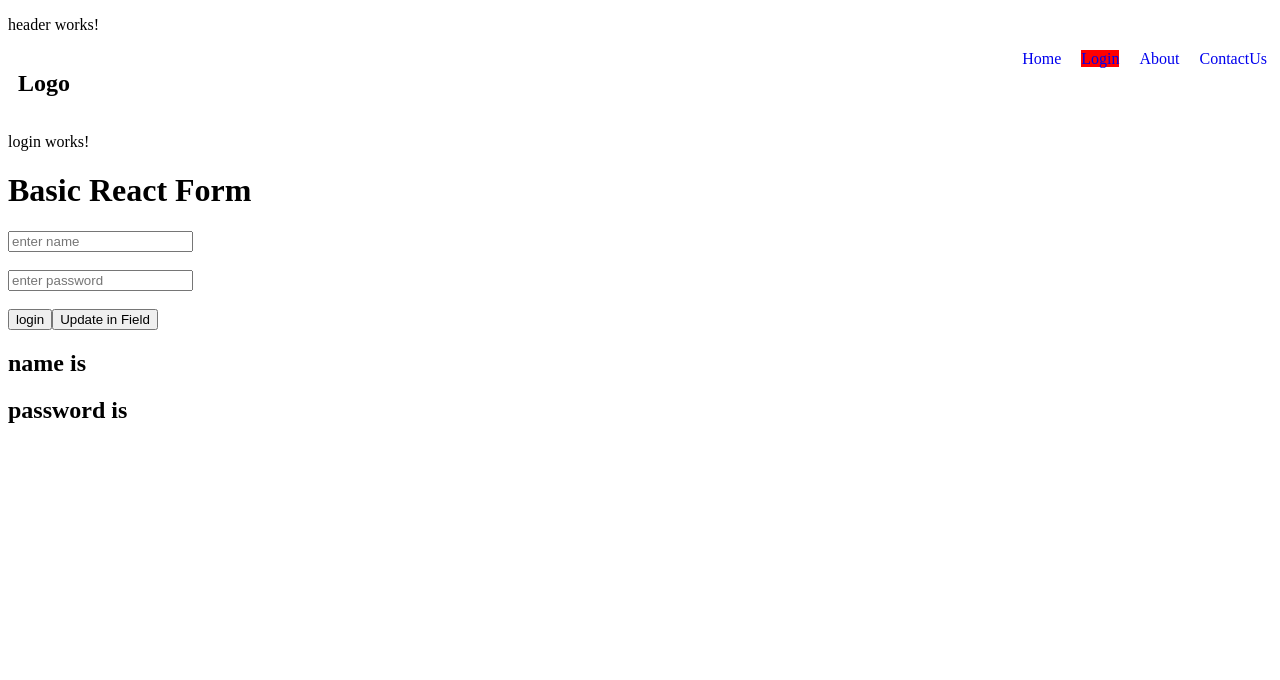
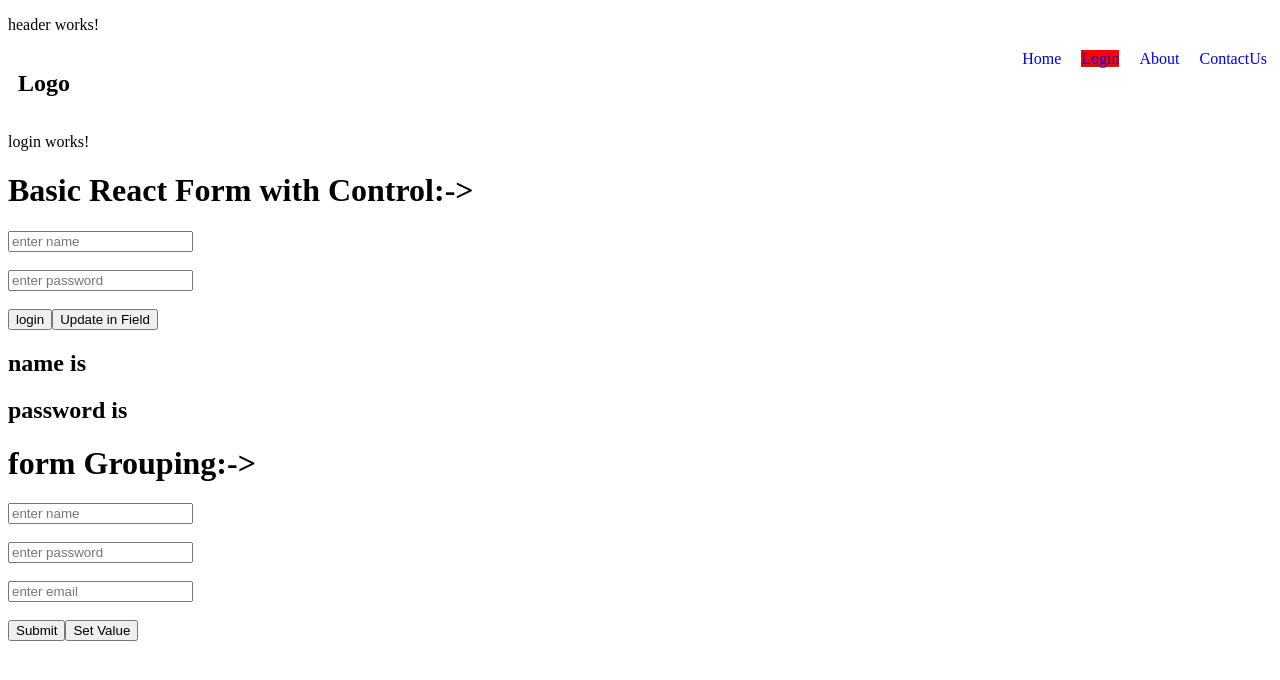
Before and after one commit to ajaysingh6531/AngularRouting, an Angular app: page /login in a window 1280 px wide. Shown: the top 680 px of the page. Built offline with nearby package versions, Linux system fonts and the light colour scheme.

Commit message:
form Group

```diff
--- a/src/app/login/login.html
+++ b/src/app/login/login.html
@@ -1,7 +1,7 @@
 <app-header></app-header>
 <p>login works!</p>
 
-<h1>Basic React Form</h1>
+<h1>Basic React Form with Control:-></h1>
 <form action="" method="post">
 
     <input type="text" placeholder="enter name" [formControl]="name">
@@ -20,3 +20,20 @@
     <h2>name is {{name.value}}</h2>
     <h2>password is {{password.value}}</h2>
 </form>
+
+<h1>form Grouping:-></h1>
+
+<form  [formGroup]="profileForm" (ngSubmit)="onSubmit()">
+    <input type="text" name="" id="" placeholder="enter name" formControlName="name1">
+    <br>
+    <br>
+    <input type="text" name="" id="" placeholder="enter password" formControlName="password1">
+    <br>
+    <br>
+    <input type="text" name="" id="" placeholder="enter email" formControlName="email1">
+    <br>
+    <br>
+    <button>Submit</button>
+    <button type="button" (click)="setval()">Set Value</button>
+    <h6>{{this.profileForm.value.email1}}</h6>
+</form>
--- a/src/app/login/login.ts
+++ b/src/app/login/login.ts
@@ -1,6 +1,6 @@
 import { Component } from '@angular/core';
 import { Header } from '../header/header';
-import { FormControl, ReactiveFormsModule } from '@angular/forms';
+import { FormControl, FormGroup, ReactiveFormsModule } from '@angular/forms';
 @Component({
   selector: 'app-login',
   imports: [Header,ReactiveFormsModule],
@@ -22,4 +22,24 @@ export class Login {
     this.name.setValue('peter');
     this.password.setValue('petterr');
   }
+
+  //for form Grouping
+
+  profileForm=new FormGroup({
+    name1:new FormControl(),
+    password1:new FormControl(),
+    email1:new FormControl()
+
+  })
+  onSubmit(){
+    console.log(this.profileForm.value);
+    console.log(this.profileForm.value.email1);
+  }
+  setval(){
+    this.profileForm.setValue({
+      name1:'peter',
+      password1:'321',
+      email1:'peter@gmail.com'
+    })
+  }
 }
```
